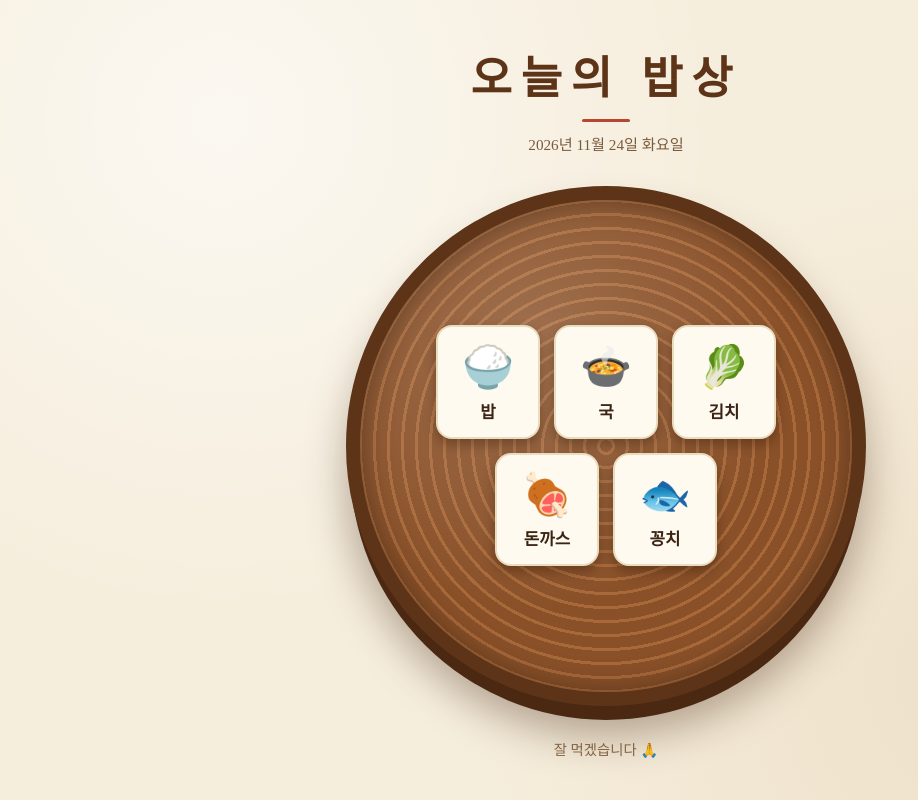
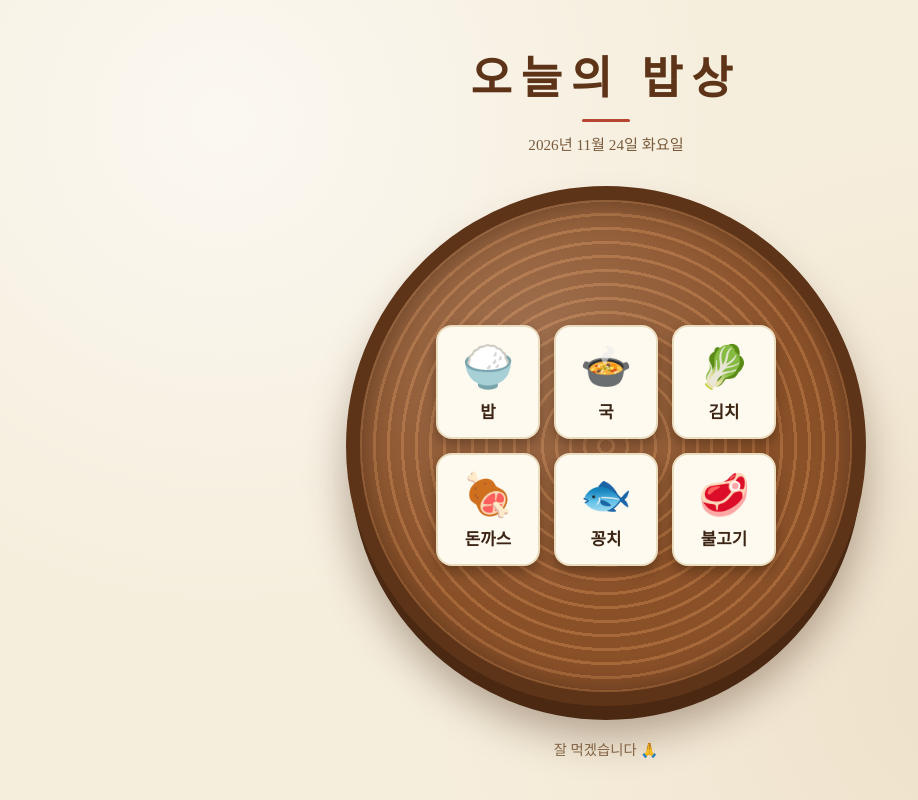
Before and after one commit to hyoseopsong-debug/bapsang02, a plain HTML site: page index.html in a window 1280 px wide. Shown: the whole page, without its empty margins (34-952 px from the left). Drawn offline with Linux system fonts and the light colour scheme.

Commit message:
불고기 추가
Co-Authored-By: Claude Opus 5.5 <noreply@anthropic.com>

```diff
--- a/index.html
+++ b/index.html
@@ -144,6 +144,7 @@
       <li><span>🥬</span>김치</li>
       <li><span>🍖</span>돈까스</li>
       <li><span>🐟</span>꽁치</li>
+      <li><span>🥩</span>불고기</li>
     </ul>
   </main>
 
```
